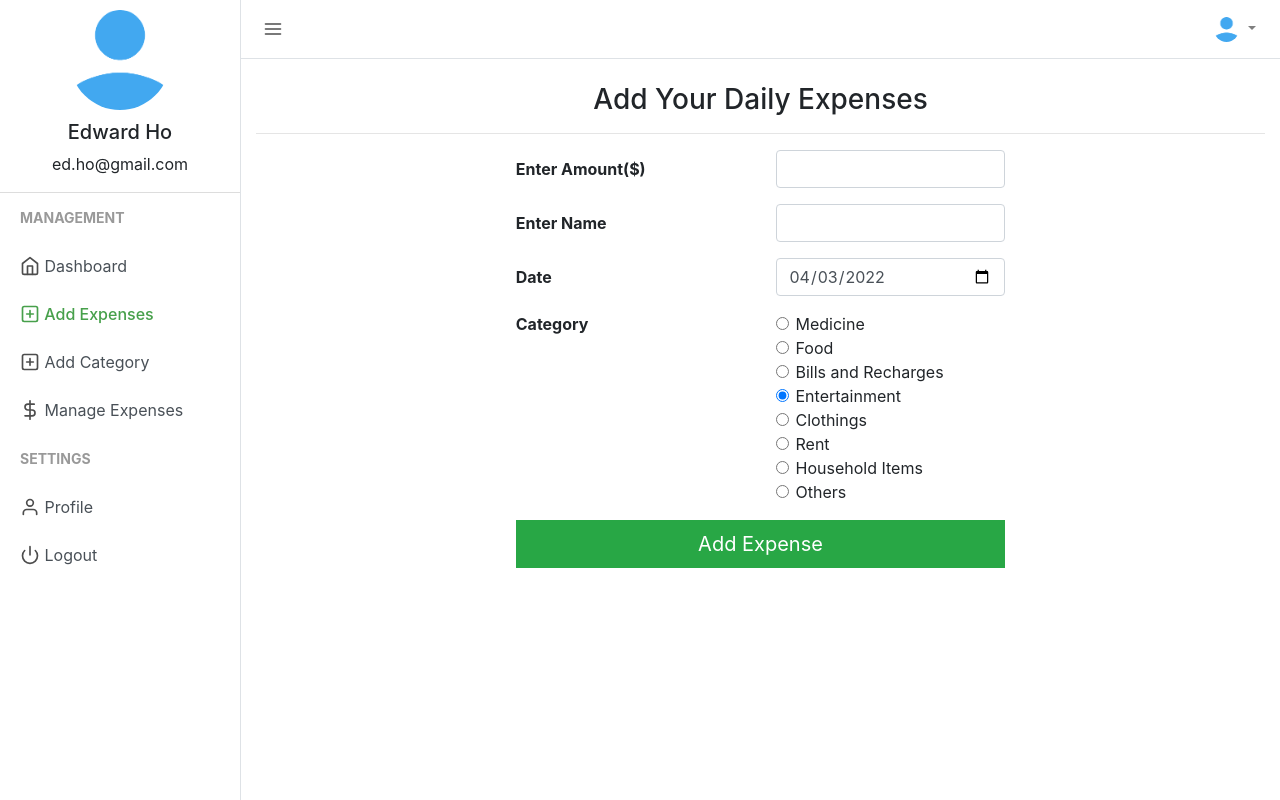
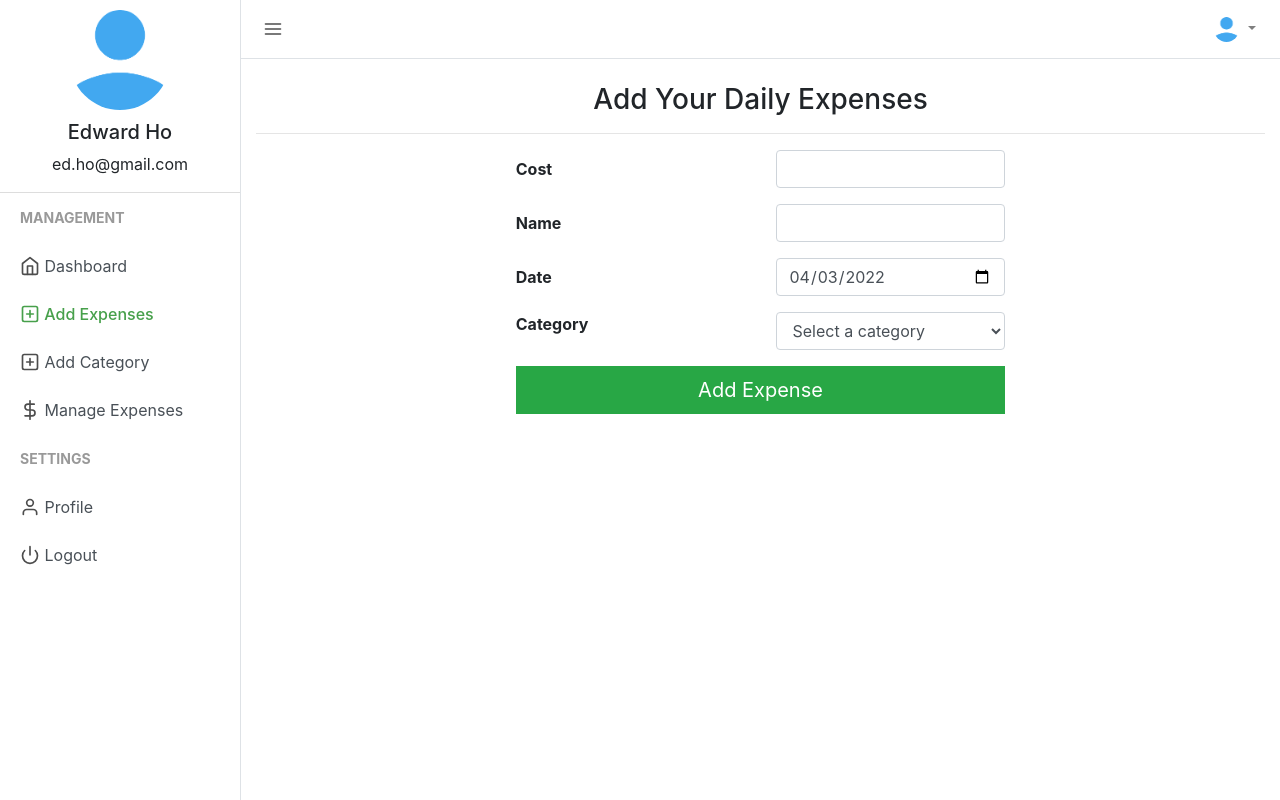
Before and after one commit to albertho425/php-mysql-finance-app, a PHP site: page /add_expense.php in a window 1280 px wide. Run offline with PHP 8.4, Linux system fonts and the light colour scheme; a user stored in the database is signed in; data comes from the database, SQL or seed files in the repository.

Commit message:
Change radio select to dropdown list

```diff
--- a/add_expense.php
+++ b/add_expense.php
@@ -173,13 +173,13 @@ if (isset($_GET['delete'])) {
                     <div class="col-md" style="margin:0 auto;">
                         <form action="" method="POST">
                             <div class="form-group row">
-                                <label for="expenseamount" class="col-sm-6 col-form-label"><b>Enter Amount($)</b></label>
+                                <label for="expenseamount" class="col-sm-6 col-form-label"><b>Cost</b></label>
                                 <div class="col-md-6">
                                     <input type="number" class="form-control col-sm-12" value="<?php echo $expenseamount; ?>" id="expenseamount" name="expenseamount" required>
                                 </div>
                             </div>
                             <div class="form-group row">
-                                <label for="expensename" class="col-sm-6 col-form-label"><b>Enter Name</b></label>
+                                <label for="expensename" class="col-sm-6 col-form-label"><b>Name</b></label>
                                 <div class="col-md-6">
                                     <input type="text" class="form-control col-sm-12" value="<?php echo $expensename;  ?>" id="expensename" name="expensename">
                                 </div>
@@ -191,61 +191,27 @@ if (isset($_GET['delete'])) {
                                 </div>
                             </div>
 
+                            <!-- For drop down list of categories, if it matches the database, then it is selected on the form
+                             -->
 
                             <fieldset class="form-group">
                                  <div class="row">
                                      <legend class="col-form-label col-sm-6 pt-0"><b>Category</b></legend>
                                      <div class="col-md">
 
-                                         <div class="form-check">
-                                             <input class="form-check-input" type="radio" name="expensecategory" id="expensecategory4" value="Medicine" <?php echo ($expensecategory == 'Medicine') ? 'checked' : '' ?>>
-                                             <label class="form-check-label" for="expensecategory4">
-                                                 Medicine
-                                             </label>
-                                         </div>
+                                        <select class="form-control" name="expensecategory" required>
 
-                                         <div class="form-check">
-                                             <input class="form-check-input" type="radio" name="expensecategory" id="expensecategory3" value="Food" <?php echo ($expensecategory == 'Food') ? 'checked' : '' ?>>
-                                             <label class="form-check-label" for="expensecategory3">
-                                                 Food
-                                             </label>
-                                         </div>
-                                         <div class="form-check">
-                                             <input class="form-check-input" type="radio" name="expensecategory" id="expensecategory2" value="Bills & Recharges" <?php echo ($expensecategory == 'Bills & Recharges') ? 'checked' : '' ?>>
-                                             <label class="form-check-label" for="expensecategory2">
-                                                 Bills and Recharges
-                                             </label>
-                                         </div>
-                                         <div class="form-check">
-                                             <input class="form-check-input" type="radio" name="expensecategory" id="expensecategory1" value="Entertainment" <?php echo ($expensecategory == 'Entertainment') ? 'checked' : '' ?>>
-                                             <label class="form-check-label" for="expensecategory1">
-                                                 Entertainment
-                                             </label>
-                                         </div>
-                                         <div class="form-check">
-                                             <input class="form-check-input" type="radio" name="expensecategory" id="expensecategory7" value="Clothings" <?php echo ($expensecategory == 'Clothings') ? 'checked' : '' ?>>
-                                             <label class="form-check-label" for="expensecategory7">
-                                                 Clothings
-                                             </label>
-                                         </div>
-                                         <div class="form-check">
-                                             <input class="form-check-input" type="radio" name="expensecategory" id="expensecategory6" value="Rent" <?php echo ($expensecategory == 'Rent') ? 'checked' : '' ?>>
-                                             <label class="form-check-label" for="expensecategory6">
-                                                 Rent
-                                             </label>
-                                         </div>
-                                         <div class="form-check">
-                                             <input class="form-check-input" type="radio" name="expensecategory" id="expensecategory8" value="Household Items" <?php echo ($expensecategory == 'Household Items') ? 'checked' : '' ?>>
-                                             <label class="form-check-label" for="expensecategory8">
-                                                 Household Items
-                                             </label>
-                                         </div>
-                                         <div class="form-check">
-                                             <input class="form-check-input" type="radio" name="expensecategory" id="expensecategory5" value="Others" <?php echo ($expensecategory == 'Others') ? 'checked' : '' ?>>
-                                             <label class="form-check-label" for="expensecategory5">
-                                                 Others
-                                             </label>
-                                         </div>
+                                            <option value="none" selected>Select a category</option>
+                                            <option value="Food"<?php if($expensecategory == "Food"){ echo " selected='selected'"; } ?>>Food </option>
+                                            <option value="Fun"<?php if($expensecategory == "Fun"){ echo " selected='selected'"; } ?>>Fun </option>
+
+                                            <option value="Savings"<?php if($expensecategory == "Savings"){ echo " selected='selected'"; } ?>>Savings</option>
+                                            <option value="Rent"<?php if($expensecategory == "Rent"){ echo " selected='selected'"; } ?>>Rent</option>
+                                            <option value="Other"<?php if($expensecategory == "Other"){ echo " selected='selected'"; } ?>>Other</option>
+
+                                            <option value="Utilities"<?php if($expensecategory == "Utilities"){ echo " selected='selected'"; } ?>>Utilities </option>
+                                        </select>
+
                                      </div>
                                  </div>
                              </fieldset>
```
